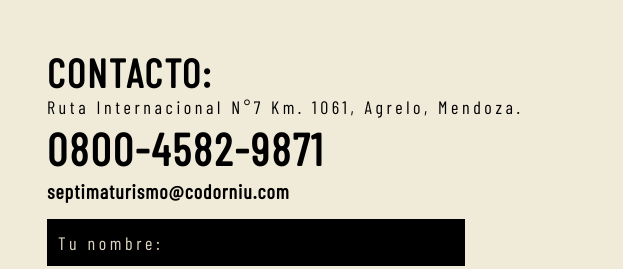
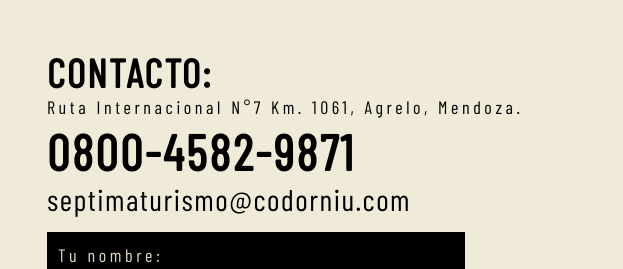
Before and after one commit to FedePoscek/1eraCosecha, a plain HTML site: page index.html in a window 1280 px wide. Shown: the part 2100-2369 px from the top of the page, 657-1280 px from the left. Drawn offline with nearby package versions, Linux system fonts and the light colour scheme; a web font is replaced by a local one.

Commit message:
Update 1eraCosecha.css

```diff
--- a/css/1eraCosecha.css
+++ b/css/1eraCosecha.css
@@ -337,19 +337,19 @@ hr {
 }
 .estilo-c3 {
     font-weight: 800;
-    font-size: 45px;
+    font-size: 50px;
     letter-spacing: 0.05em;
     text-align: left;
     color: black;
     padding-top: 0.05em;
 }
 .estilo-c4 {
-    font-weight: 800;
-    font-size: 20px;
+    font-weight: 400;
+    font-size: 30px;
     letter-spacing: 0.05em;
     text-align: left;
     color: black;
-    padding: 0.5em 0 0.75em 0;
+    padding: 0.25em 0 0.5em 0;
 }
 .estilo-c5 {
     font-family: 'Barlow Condensed', sans-serif;
```
